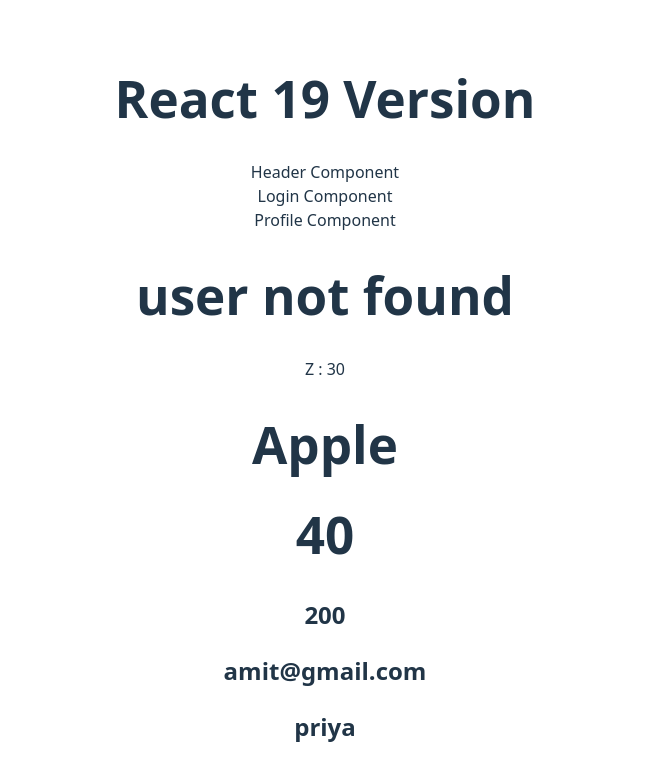
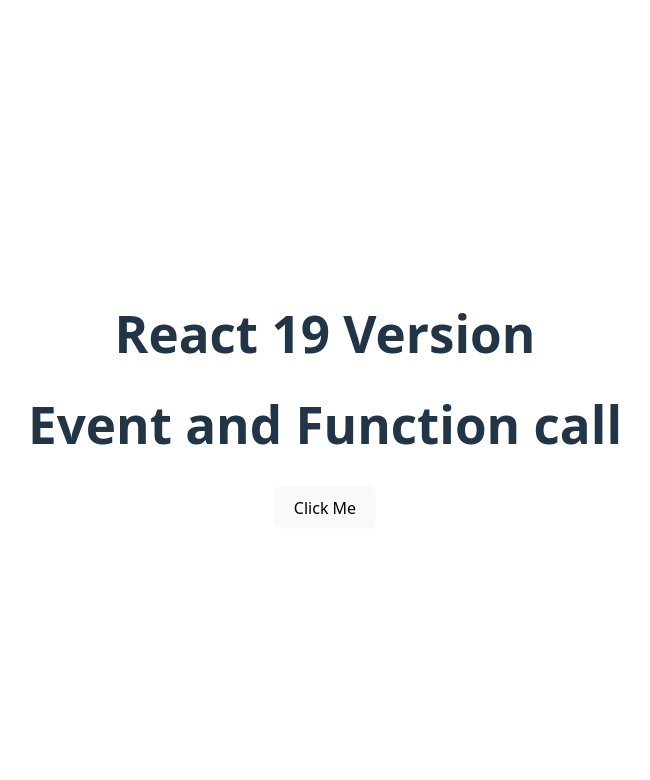
Before and after one commit to amitbhosale1137/react-demo, a React (Vite) app: page / in a window 1280 px wide. Before the commit this address had no page. Shown: the top 780 px of the page, without its empty margins (315-965 px from the left). Built offline with nearby package versions, Linux system fonts and the light colour scheme.

Commit message:
Event and Function call

```diff
--- a/src/App.jsx
+++ b/src/App.jsx
@@ -1,45 +1,47 @@
 
 import './App.css'
-import Header from './Header'
-import Login, { Profile } from './UserComponent'
+import EventCalling from './FunctionComponent'
+// import Header from './Header'
+// import Login, { Profile } from './UserComponent'
 
 function App() {
 
-  const name = undefined
+  // const name = undefined
 
-  const userObj ={
-    name:'Amit',
-    email:'amit@gmail.com',
-    age:30
-  }
+  // const userObj ={
+  //   name:'Amit',
+  //   email:'amit@gmail.com',
+  //   age:30
+  // }
 
-  const userArray =['amit','priya','sanket']
+  // const userArray =['amit','priya','sanket']
 
-  let x = 10
-  let y = 20
+  // let x = 10
+  // let y = 20
 
-  function fruit(){
-    return 'Apple'
-  }
+  // function fruit(){
+  //   return 'Apple'
+  // }
 
-  function sum(a,b){
-    return a+b
-  }
+  // function sum(a,b){
+  //   return a+b
+  // }
 
-  function operation(a,b, op){
-    if(op=='+'){
-      return a+b;
-    }else if(op=='-'){
-      return a-b
-    }else{
-      return a*b
-    }
-  }
+  // function operation(a,b, op){
+  //   if(op=='+'){
+  //     return a+b;
+  //   }else if(op=='-'){
+  //     return a-b
+  //   }else{
+  //     return a*b
+  //   }
+  // }
 
   return (
     <>
       <h1>React 19 Version</h1>
-      <Header/>
+      <EventCalling/>
+      {/* <Header/>
       <Login/>
       <Profile/>
       <h1>{name? name: 'user not found'}</h1>
@@ -48,7 +50,7 @@
       <h1>{sum(10,30)}</h1>
       <h2>{operation(10,20,'')}</h2>
       <h2>{userObj.email}</h2>
-      <h2>{userArray[1]}</h2>
+      <h2>{userArray[1]}</h2> */}
     </>
   )
 }
--- /dev/null
+++ b/src/FunctionComponent.jsx
@@ -0,0 +1,14 @@
+function EventCalling(){
+
+    function callFun(){
+        alert('function called')
+    }
+    return(
+        <div>
+            <h1>Event and Function call</h1>
+            <button onClick={callFun}>Click Me</button>
+        </div>
+    )
+}
+
+export default EventCalling;
```
